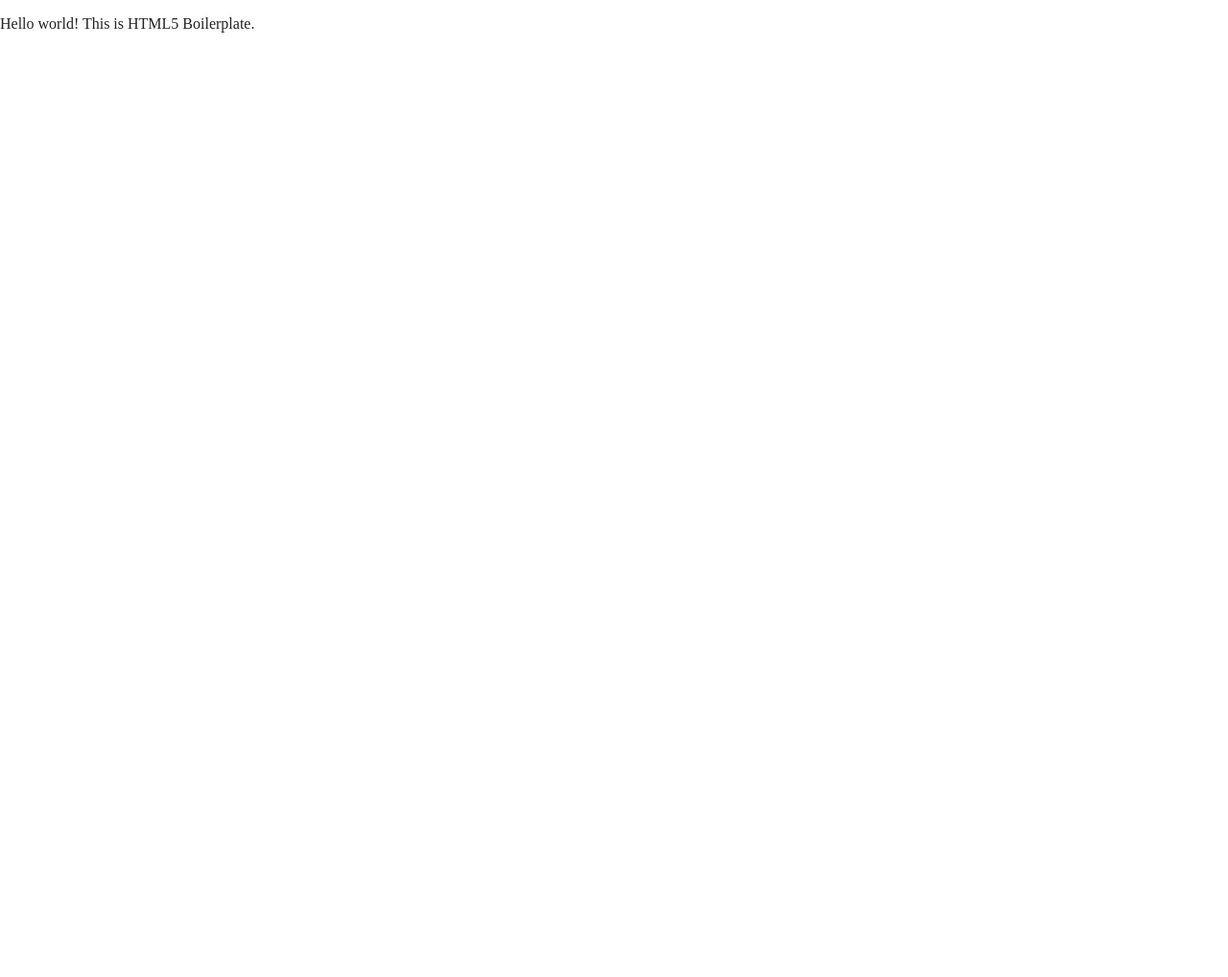
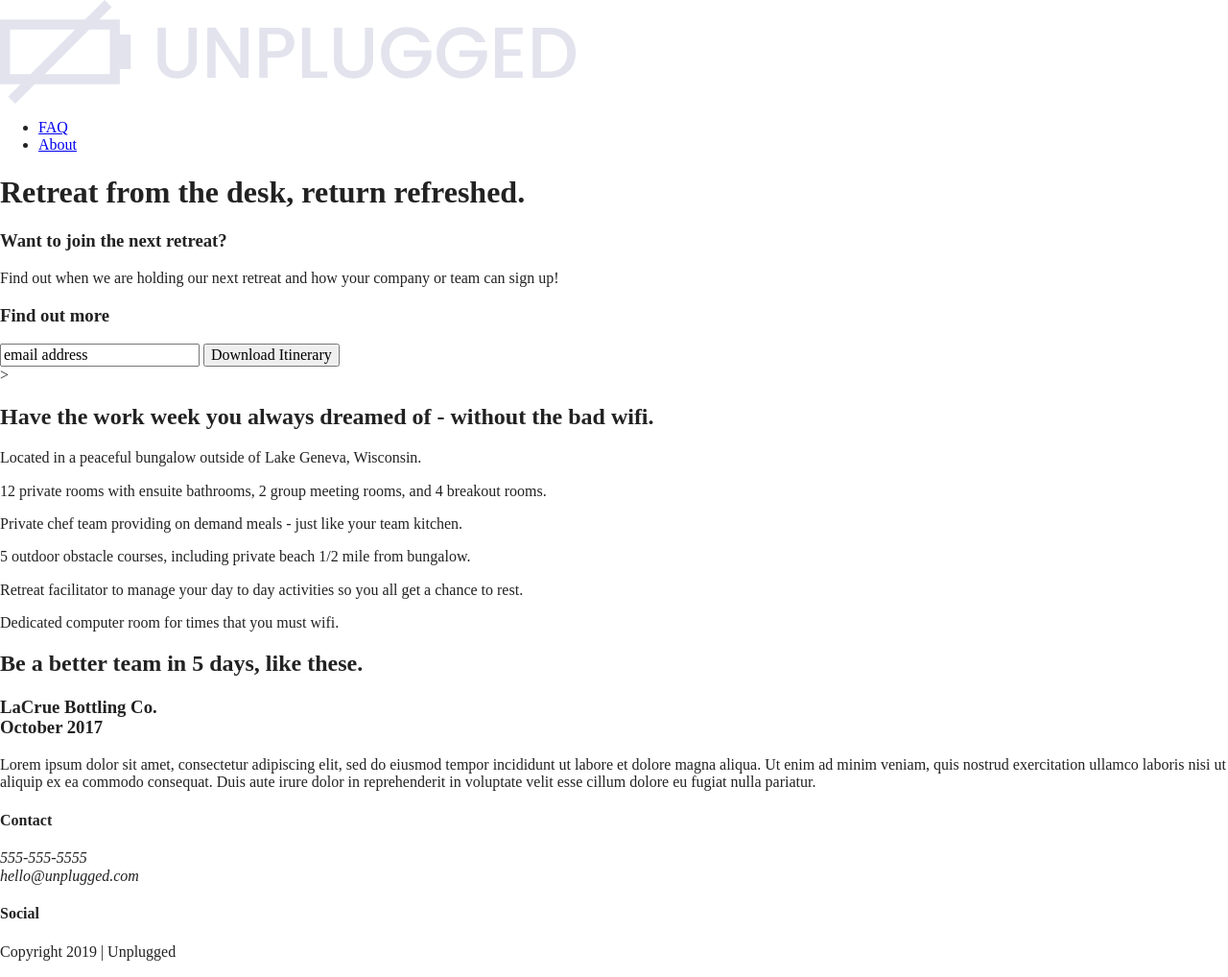
Before and after one commit to joy-hancock/unplugged-retreat, a website built with Parcel: page index.html in a window 1280 px wide. Shown: the whole page at 96% size. Before the commit the page ends 800 px from the top, so only its background shows below. Built offline with nearby package versions, Linux system fonts and the light colour scheme.

Commit message:
Html coded for home, faq, about

```diff
--- a/index.html
+++ b/index.html
@@ -3,7 +3,7 @@
 
 <head>
   <meta charset="utf-8">
-  <title></title>
+  <title>Unplugged Retreat</title>
   <meta name="description" content="">
   <meta name="viewport" content="width=device-width, initial-scale=1">
 
@@ -25,7 +25,166 @@
 <body>
 
   <!-- Add your site or application content here -->
-  <p>Hello world! This is HTML5 Boilerplate.</p>
+  <!----------Header--------------->
+
+  <header>
+    <div class="content-wrapper">
+       <a href="#"><img src="img/unpluggedlogo.png" alt="logo">
+        </href>
+        <div class="header-divider">
+        </div>
+        <nav>
+            <ul>
+                <li><a href="faq/index.html" target="_blank">FAQ</a></li>
+                <li><a href="about/index.html" target="_blank">About</a></li>
+            </ul>
+        </nav>
+    </div>
+</header>
+
+
+    <!--Main Section-->
+    <main>
+
+        <section class="hero-area">
+            <div class="content-wrapper">
+                <h1> Retreat from the desk, return refreshed.
+                </h1>
+            </div>
+        </section>
+
+        <aside>
+            <div class="content-wrapper">
+                <div class="form-description">
+                    <h3>Want to join the next retreat?
+                    </h3>
+                    <p>Find out when we are holding our next retreat and how your company or team can sign up!
+                    </p>
+                </div>
+
+                <div class="form">
+                    <h3>Find out more
+                    </h3>
+                    <input type="text" name="name" value="email address">
+                    <input type="button" value="Download Itinerary">
+                </div>
+            </div>  <!--aside content wrapper ends-->
+        </aside>>
+
+
+
+<!--Features Section-->
+
+        <section class="features">
+           <div class="content-wrapper">
+               <h2>Have the work week you always dreamed of - without the bad wifi.</h2>
+
+               <div class="features-items">
+                    <article>
+                       <p class="font-awesome-icon">
+                       </p>
+                       <p class="features-item-description">
+                           Located in a peaceful bungalow outside of Lake Geneva, Wisconsin.
+                        </p>
+                    </article>
+                    <article>
+                        <p class="font-awesome-icon">
+                        </p>
+                        <p class="features-item-description">
+                            12 private rooms with ensuite bathrooms, 2 group meeting rooms, and 4 breakout rooms.
+                        </p>
+                     </article>
+                     <article>
+                        <p class="font-awesome-icon">
+                        </p>
+                        <p class="features-item-description">
+                            Private chef team providing on demand meals - just like your team kitchen.
+                        </p>
+                     </article>
+                     <article>
+                        <p class="font-awesome-icon">
+                        </p>
+                        <p class="features-item-description">
+                            5 outdoor obstacle courses, including private beach 1/2 mile from bungalow.
+                        </p>
+                     </article>
+                     <article>
+                        <p class="font-awesome-icon">
+                        </p>
+                        <p class="features-item-description">
+                            Retreat facilitator to manage your day to day activities so you all get a chance to rest.
+                        </p>
+                     </article>
+                     <article>
+                        <p class="font-awesome-icon">
+                        </p>
+                        <p class="features-item-description">
+                            Dedicated computer room for times that you must wifi.
+                        </p>
+                     </article>
+
+               </div>
+           </div>
+        </section>
+
+<!-- Reviews Section-->
+
+        <section class="reviews">
+            <div class="content-wrapper">
+                <h2>Be a better team in 5 days, like these.</h2>
+                <article>
+                    <div>
+                        <h3>LaCrue Bottling Co.<br>
+                        October 2017</h3>
+                        <p>Lorem ipsum dolor sit amet, consectetur adipiscing elit, sed do eiusmod tempor incididunt ut labore et dolore magna aliqua. Ut enim ad minim veniam, quis nostrud exercitation ullamco laboris nisi ut aliquip ex ea commodo consequat. Duis aute irure dolor in reprehenderit in voluptate velit esse cillum dolore eu fugiat nulla pariatur. </p>
+                    </div>
+                </article>
+            </div>
+        </section>
+
+
+    </main>
+
+
+    <!--Footer-->
+
+    <footer>
+        <div class="content-wrapper">
+            <div class="footer-content">
+                <div class="contact">
+                    <h4>Contact</h4>
+                    <address>
+                        <p>555-555-5555<br>
+                        hello@unplugged.com</p>
+                    </address>
+                </div>
+                <div class="social">
+                    <h4>Social</h4>
+                    <div class="social-icons">
+                        <p><a href="https://www.facebook.com/yoursite" target="_blank"></a></p>
+                        <p><a href="https://twitter.com/skillcrush" target="_blank"></a></p>
+                        <p><a href="https://instagram.com/skillcrush" target="_blank"></a></p>
+                    </div>
+                </div>
+            </div>   <!--Footer content ends-->
+        </div>
+        <!--footer content-wrapper ends-->
+        <div class="copyright">
+            <p>Copyright 2019 | Unplugged</p>
+        </div>
+
+    </footer>
+
+
+
+
+
+
+
+
+
+
+
   <script src="js/vendor/modernizr-3.11.2.min.js"></script>
   <script src="js/plugins.js"></script>
   <script src="js/main.js"></script>
```
Also changed, not shown: about/index.html (added, +126 -0 lines), faq/index.html (added, +114 -0 lines), img/unpluggedlogo.png (added).
